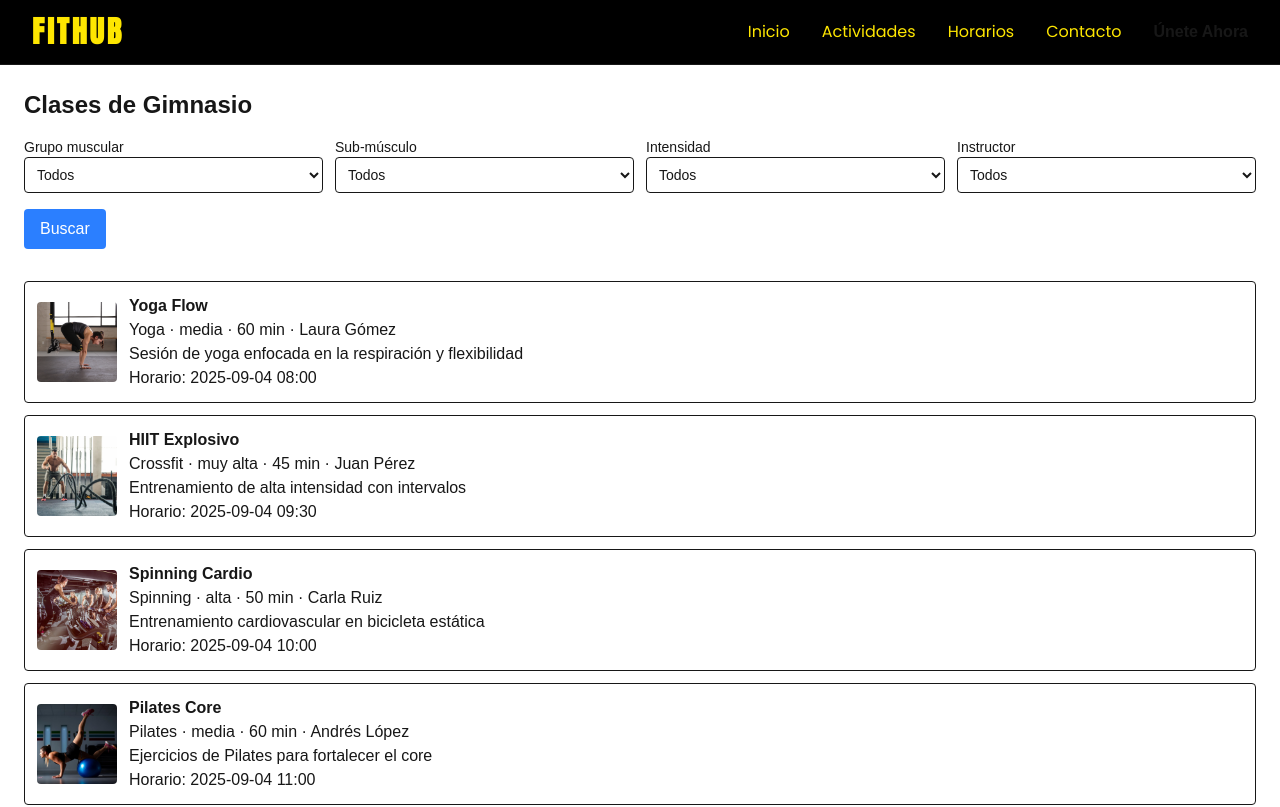
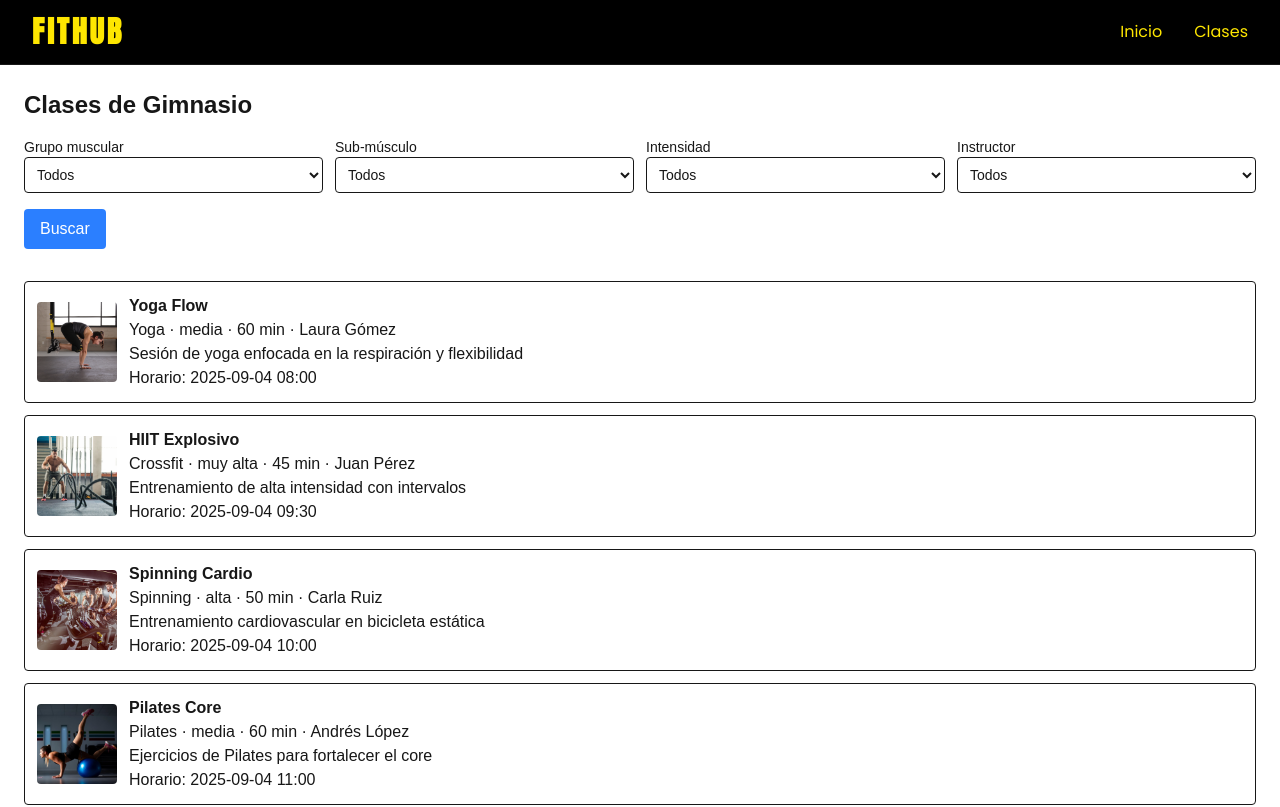
Before and after one commit to fithubhenry/FitHub, a Next.js app in the folder front/: page /clases in a window 1280 px wide. Shown: the top 807 px of the page. Built offline with nearby package versions, Linux system fonts and the light colour scheme.

Commit message:
Arregle la navbar

```diff
--- a/front/src/app/clases/page.tsx
+++ b/front/src/app/clases/page.tsx
@@ -1,80 +1,10 @@
-'use client';
+import ClasesView from '@/components/ClasesView/ClasesView'
+import React from 'react'
 
-import { preloadClases } from '@/helpers/preloadClases';
-import { useState } from 'react';
-
-
-export default function Page() {
-  const [filters, setFilters] = useState({
-    grupo_musculo: '',
-    sub_musculo: '',
-    intensidad: '',
-    instructor: ''
-  });
-
-  const [resultados, setResultados] = useState(preloadClases);
-  const [loading, setLoading] = useState(false);
-
-  // Genera valores únicos para los selects
-  const uniqueOptions = (field: string) =>
-    Array.from(new Set(preloadClases.map(a => a[field])));
-
-  const buscar = () => {
-    setLoading(true);
-    const filtradas = preloadClases.filter(act =>
-      (!filters.grupo_musculo || act.grupo_musculo === filters.grupo_musculo) &&
-      (!filters.sub_musculo || act.sub_musculo === filters.sub_musculo) &&
-      (!filters.intensidad || act.intensidad === filters.intensidad) &&
-      (!filters.instructor || act.instructor === filters.instructor)
-    );
-    setResultados(filtradas);
-    setLoading(false);
-  };
-
+function clases() {
   return (
-    <div className="p-6 space-y-4">
-      <h1 className="text-2xl font-bold">Clases de Gimnasio</h1>
-
-      <div className="grid grid-cols-2 md:grid-cols-4 gap-3">
-        <Select label="Grupo muscular" value={filters.grupo_musculo} onChange={v => setFilters(f => ({ ...f, grupo_musculo: v }))}
-          options={['', ...uniqueOptions('grupo_musculo')]} />
-        <Select label="Sub-músculo" value={filters.sub_musculo} onChange={v => setFilters(f => ({ ...f, sub_musculo: v }))}
-          options={['', ...uniqueOptions('sub_musculo')]} />
-        <Select label="Intensidad" value={filters.intensidad} onChange={v => setFilters(f => ({ ...f, intensidad: v }))}
-          options={['', ...uniqueOptions('intensidad')]} />
-        <Select label="Instructor" value={filters.instructor} onChange={v => setFilters(f => ({ ...f, instructor: v }))}
-          options={['', ...uniqueOptions('instructor')]} />
-      </div>
-
-      <button className="px-4 py-2 bg-blue-500 text-white rounded" onClick={buscar}>Buscar</button>
-
-      {loading && <p>Cargando...</p>}
-      {!loading && resultados.length === 0 && <p>No hay resultados</p>}
-
-      <ul className="space-y-3 mt-4">
-        {resultados.map(act => (
-          <li key={act.id} className="p-3 border rounded flex items-center gap-3">
-            <img src={act.image} alt={act.nombre} className="w-20 h-20 object-cover rounded" />
-            <div>
-              <h3 className="font-semibold">{act.nombre}</h3>
-              <p>{act.tipo} · {act.intensidad} · {act.duracion} · {act.instructor}</p>
-              <p>{act.descripcion}</p>
-              <p>Horario: {act.horario}</p>
-            </div>
-          </li>
-        ))}
-      </ul>
-    </div>
-  );
+    <ClasesView />
+  )
 }
 
-function Select({label, value, onChange, options}: any) {
-  return (
-    <label className="flex flex-col text-sm">
-      {label}
-      <select className="p-2 border rounded" value={value} onChange={e => onChange(e.target.value)}>
-        {options.map((o: string) => <option key={o} value={o}>{o || 'Todos'}</option>)}
-      </select>
-    </label>
-  );
-}
+export default clases
--- /dev/null
+++ b/front/src/components/ClasesView/ClasesView.tsx
@@ -0,0 +1,80 @@
+'use client';
+
+import { preloadClases } from '@/helpers/preloadClases';
+import { useState } from 'react';
+
+
+export default function ClasesView() {
+  const [filters, setFilters] = useState({
+    grupo_musculo: '',
+    sub_musculo: '',
+    intensidad: '',
+    instructor: ''
+  });
+
+  const [resultados, setResultados] = useState(preloadClases);
+  const [loading, setLoading] = useState(false);
+
+  // Genera valores únicos para los selects
+  const uniqueOptions = (field: string) =>
+    Array.from(new Set(preloadClases.map(a => a[field])));
+
+  const buscar = () => {
+    setLoading(true);
+    const filtradas = preloadClases.filter(act =>
+      (!filters.grupo_musculo || act.grupo_musculo === filters.grupo_musculo) &&
+      (!filters.sub_musculo || act.sub_musculo === filters.sub_musculo) &&
+      (!filters.intensidad || act.intensidad === filters.intensidad) &&
+      (!filters.instructor || act.instructor === filters.instructor)
+    );
+    setResultados(filtradas);
+    setLoading(false);
+  };
+
+  return (
+    <div className="p-6 space-y-4">
+      <h1 className="text-2xl font-bold">Clases de Gimnasio</h1>
+
+      <div className="grid grid-cols-2 md:grid-cols-4 gap-3">
+        <Select label="Grupo muscular" value={filters.grupo_musculo} onChange={v => setFilters(f => ({ ...f, grupo_musculo: v }))}
+          options={['', ...uniqueOptions('grupo_musculo')]} />
+        <Select label="Sub-músculo" value={filters.sub_musculo} onChange={v => setFilters(f => ({ ...f, sub_musculo: v }))}
+          options={['', ...uniqueOptions('sub_musculo')]} />
+        <Select label="Intensidad" value={filters.intensidad} onChange={v => setFilters(f => ({ ...f, intensidad: v }))}
+          options={['', ...uniqueOptions('intensidad')]} />
+        <Select label="Instructor" value={filters.instructor} onChange={v => setFilters(f => ({ ...f, instructor: v }))}
+          options={['', ...uniqueOptions('instructor')]} />
+      </div>
+
+      <button className="px-4 py-2 bg-blue-500 text-white rounded" onClick={buscar}>Buscar</button>
+
+      {loading && <p>Cargando...</p>}
+      {!loading && resultados.length === 0 && <p>No hay resultados</p>}
+
+      <ul className="space-y-3 mt-4">
+        {resultados.map(act => (
+          <li key={act.id} className="p-3 border rounded flex items-center gap-3">
+            <img src={act.image} alt={act.nombre} className="w-20 h-20 object-cover rounded" />
+            <div>
+              <h3 className="font-semibold">{act.nombre}</h3>
+              <p>{act.tipo} · {act.intensidad} · {act.duracion} · {act.instructor}</p>
+              <p>{act.descripcion}</p>
+              <p>Horario: {act.horario}</p>
+            </div>
+          </li>
+        ))}
+      </ul>
+    </div>
+  );
+}
+
+function Select({label, value, onChange, options}: any) {
+  return (
+    <label className="flex flex-col text-sm">
+      {label}
+      <select className="p-2 border rounded" value={value} onChange={e => onChange(e.target.value)}>
+        {options.map((o: string) => <option key={o} value={o}>{o || 'Todos'}</option>)}
+      </select>
+    </label>
+  );
+}
--- a/front/src/components/Navbar/Navbar.tsx
+++ b/front/src/components/Navbar/Navbar.tsx
@@ -2,6 +2,7 @@
 
 import { useState } from "react"
 import { Menu, X, Dumbbell } from "lucide-react"
+import Link from "next/link"
 
 export default function Navbar() {
   const [isMenuOpen, setIsMenuOpen] = useState(false)
@@ -15,27 +16,24 @@ export default function Navbar() {
         <div className="flex justify-between items-center h-16">
           {/* Logo */}
           <div className="flex items-center space-x-2">
-            {/* <Dumbbell className="h-8 w-8 text-[#fee600]" /> */}
+          <Link href="/">
             <span className="font-anton text-3xl font-bold tracking-widest text-[#fee600]">FITHUB</span>
+            </Link>
           </div>
 
-          {/* Desktop Navigation */}
+
           <div className="hidden md:flex items-center space-x-8">
-            <a href="#inicio" className=" text-[#fee600] font-poppins hover:text-primary transition-colors duration-200">
+            <Link href="/">
+            <p className=" text-[#fee600] font-poppins hover:text-primary transition-colors duration-200">
               Inicio
-            </a>
-            <a href="#actividades" className="text-[#fee600] font-poppins hover:text-primary transition-colors duration-200">
-              Actividades
-            </a>
-            <a href="#horarios" className="text-[#fee600] font-poppins hover:text-primary transition-colors duration-200">
-              Horarios
-            </a>
-            <a href="#contacto" className="text-[#fee600] font-poppins hover:text-primary transition-colors duration-200">
-              Contacto
-            </a>
-            <button className="bg-primary text-primary-foreground hover:bg-primary/90 font-semibold">
-              Únete Ahora
-            </button>
+            </p>
+            </Link>
+            <Link href="/clases">
+            <p className="text-[#fee600] font-poppins hover:text-primary transition-colors duration-200">
+              Clases
+            </p>
+            </Link>
+
           </div>
 
           {/* Mobile menu button */}
```
